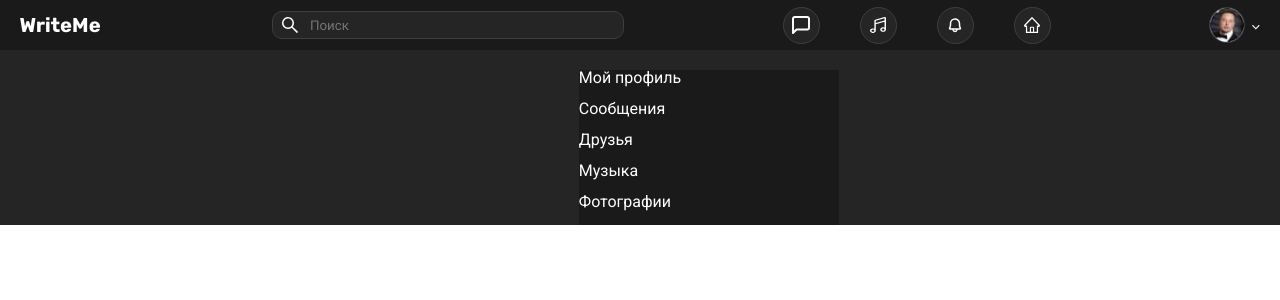
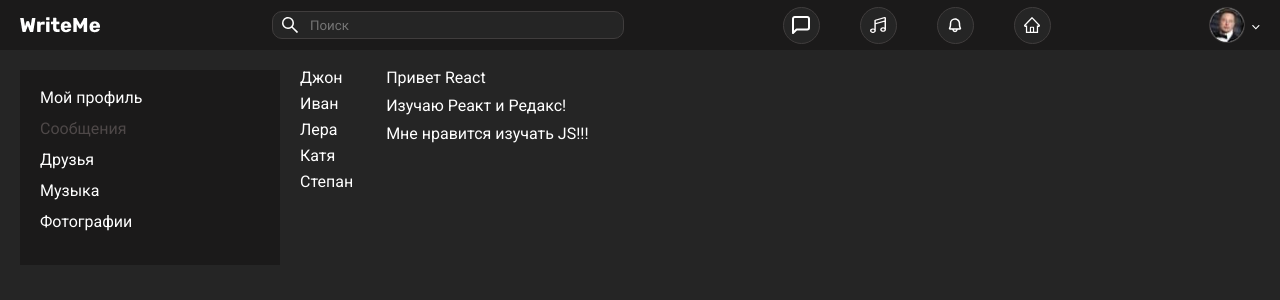
Before and after one commit to Herman461/social-network-app, a React (Create React App) app: page /dialogs in a window 1280 px wide. Shown: the top 300 px of the page. Built offline with nearby package versions, Linux system fonts and the light colour scheme.

Commit message:
Урок 22. Изучил Route exact. Разработал страницу Dialogs

```diff
--- a/src/components/App.js
+++ b/src/components/App.js
@@ -4,7 +4,7 @@ import Profile from './Profile';
 import { Route } from 'react-router-dom';
 import Friends from './Friends';
 import Sidebar from './Sidebar';
-import Messages from './Messages';
+import Dialogs from './Dialogs';
 import Music from './Music';
 import Gallery from './Gallery';
 
@@ -17,7 +17,7 @@ const App = () => {
                <Sidebar />
                <div className="page__content content-page">
                   <Route component={Profile} path="/profile" />
-                  <Route component={Messages} path="/messages" />
+                  <Route component={Dialogs} path="/dialogs" />
                   <Route component={Friends} path="/friends" />
                   <Route component={Music} path="/music" />
                   <Route component={Gallery} path="/gallery" />
--- /dev/null
+++ b/src/components/Dialogs.jsx
@@ -0,0 +1,23 @@
+import React from 'react';
+import { NavLink } from 'react-router-dom';
+
+const Dialogs = () => {
+   return (
+      <div className="dialogs">
+         <ul className="dialogs__names">
+            <li><NavLink activeClassName="_active" to="/dialogs/1" className="dialogs__name">Джон</NavLink></li>
+            <li><NavLink activeClassName="_active" to="/dialogs/2" className="dialogs__name">Иван</NavLink></li>
+            <li><NavLink activeClassName="_active" to="/dialogs/3" className="dialogs__name">Лера</NavLink></li>
+            <li><NavLink activeClassName="_active" to="/dialogs/4" className="dialogs__name">Катя</NavLink></li>
+            <li><NavLink activeClassName="_active" to="/dialogs/5" className="dialogs__name">Степан</NavLink></li>
+         </ul>
+         <ul className="dialogs__messages">
+            <li className="dialogs__message">Привет React</li>
+            <li className="dialogs__message">Изучаю Реакт и Редакс!</li>
+            <li className="dialogs__message">Мне нравится изучать JS!!!</li>
+         </ul>
+      </div>
+   );
+}
+
+export default Dialogs;
--- a/src/components/Messages.jsx
+++ /dev/null
@@ -1,9 +0,0 @@
-import React from 'react';
-
-const Messages = () => {
-   return (
-      <div>Messages</div>
-   );
-}
-
-export default Messages;
--- a/src/components/Sidebar.jsx
+++ b/src/components/Sidebar.jsx
@@ -6,7 +6,7 @@ const Sidebar = () => {
 		<aside className="page__side side-page">
 			<ul className="side-page__list">
 				<li><NavLink to="/profile" activeClassName="_active" className="side-page__link">Мой профиль</NavLink></li>
-				<li><NavLink to="/messages" activeClassName="_active" className="side-page__link">Сообщения</NavLink></li>
+				<li><NavLink to="/dialogs" activeClassName="_active" className="side-page__link">Сообщения</NavLink></li>
 				<li><NavLink to="/friends" activeClassName="_active" className="side-page__link">Друзья</NavLink></li>
 				<li><NavLink to="/music" activeClassName="_active" className="side-page__link">Музыка</NavLink></li>
 				<li><NavLink to="/gallery" activeClassName="_active" className="side-page__link">Фотографии</NavLink></li>
--- a/src/index.css
+++ b/src/index.css
@@ -259,11 +259,8 @@ a {
 }
 
 .page {
-   display: -webkit-box;
-   display: -ms-flexbox;
-   display: flex;
    background-color: #252525;
-   min-height: 100%;
+   flex: 1 1 auto;
    padding: 20px 0px 0px 0px;
 }
 
@@ -272,6 +269,7 @@ a {
    -ms-flex: 0 0 260px;
    flex: 0 0 260px;
    background-color: #1b1a1a;
+   align-self: flex-start; /* Внести свойство в реальный проект */
 }
 
 .page__content {
@@ -370,7 +368,38 @@ a {
 .side-page__link._active {
    color: rgb(78, 72, 72);
 }
-
+.side-page__list {
+   padding: 20px;
+}
 .page__container {
    display: flex;
 }
+
+.dialogs {
+   display: flex;
+}
+.dialogs__names li {
+   margin: 0px 0px 10px 0px;
+}
+.dialogs__name {
+   font-size: 16px;
+   color: #fff;
+}
+.dialogs__name._active {
+   color: #fc6000;
+}
+.dialogs__messages {
+   flex: 1 1 auto;
+   padding: 0px 0px 0px 33px;
+}
+
+.dialogs__message {
+   font-size: 16px;
+   margin: 0px 0px 12px 0px;
+}
+
+#root {
+   min-height: 100%;
+   width: 100%;
+   background-color: #252525;
+}
```
